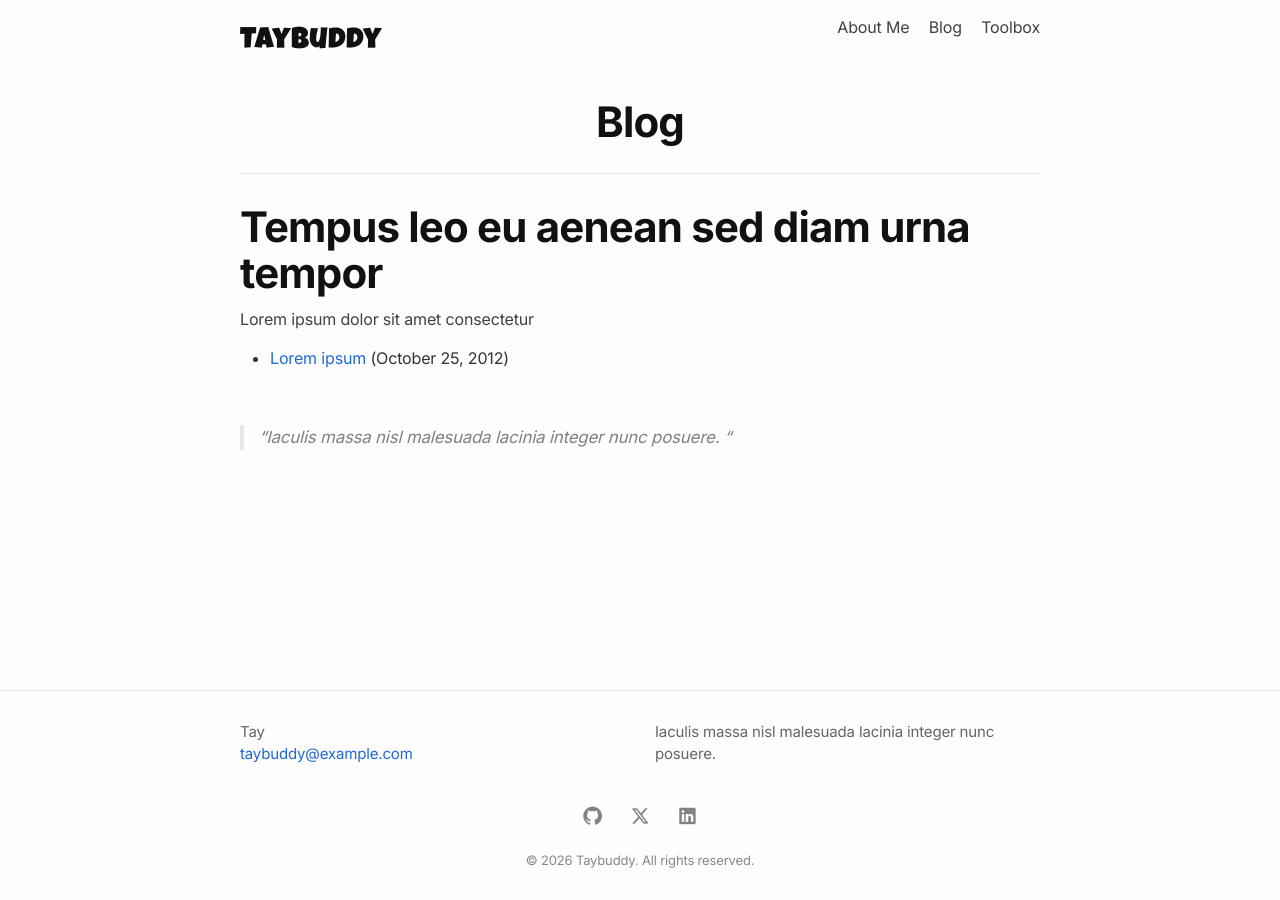
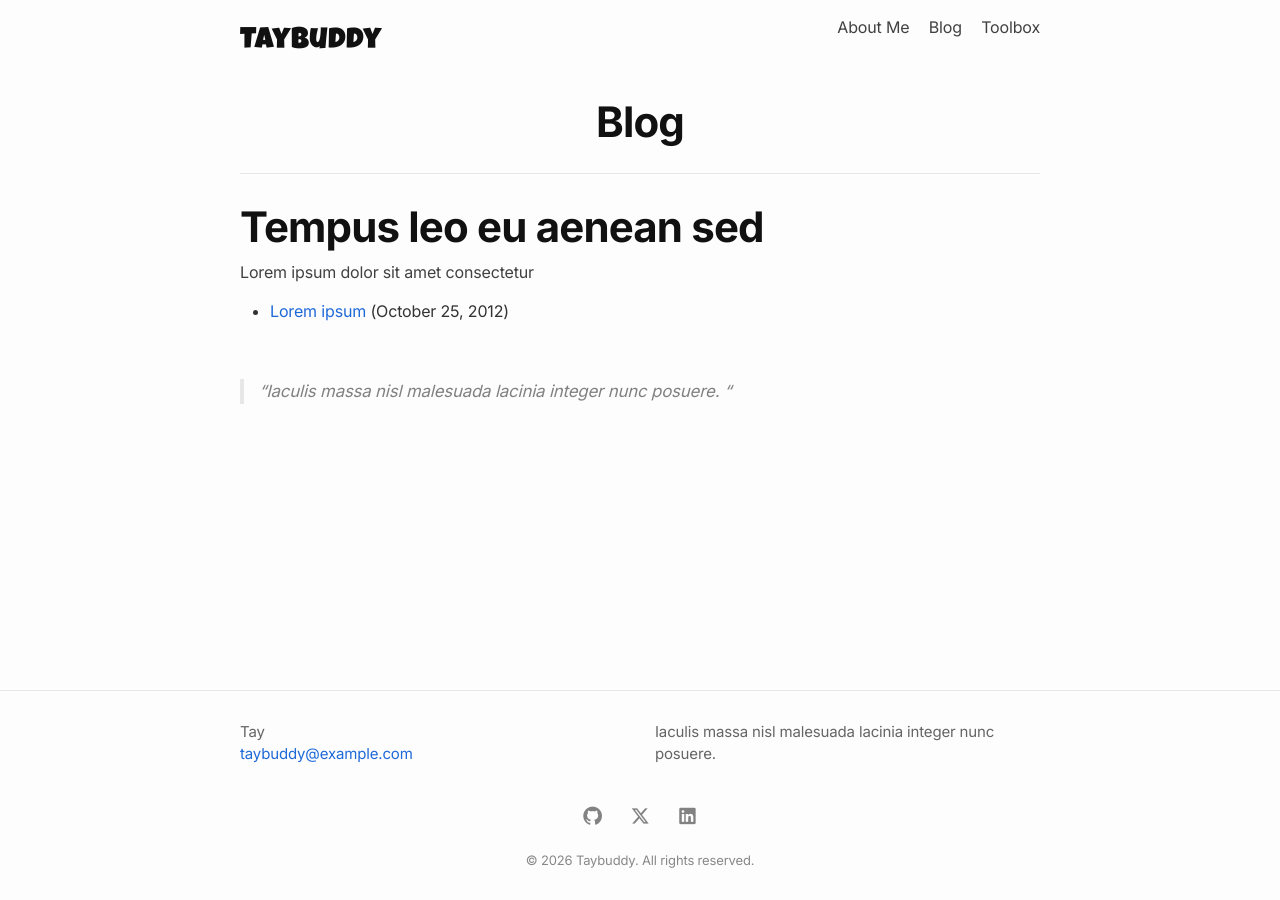
Before and after one commit to taybuddy/taybuddy.github.io, a Jekyll site: the page built from blog.md, in a window 1280 px wide. Built offline with Jekyll 4.4.1, drawn with Linux system fonts in a browser that asks for light colours; nearby versions of some CDN libraries.

Commit message:
Update info

```diff
--- a/blog.md
+++ b/blog.md
@@ -4,7 +4,7 @@ title: Blog
 permalink: /blog/
 ---
 
-# Tempus leo eu aenean sed diam urna tempor
+# Tempus leo eu aenean sed
 
 Lorem ipsum dolor sit amet consectetur
 
@@ -19,5 +19,4 @@ Lorem ipsum dolor sit amet consectetur
 
 &nbsp;
 
-
 > "Iaculis massa nisl malesuada lacinia integer nunc posuere. "
```
